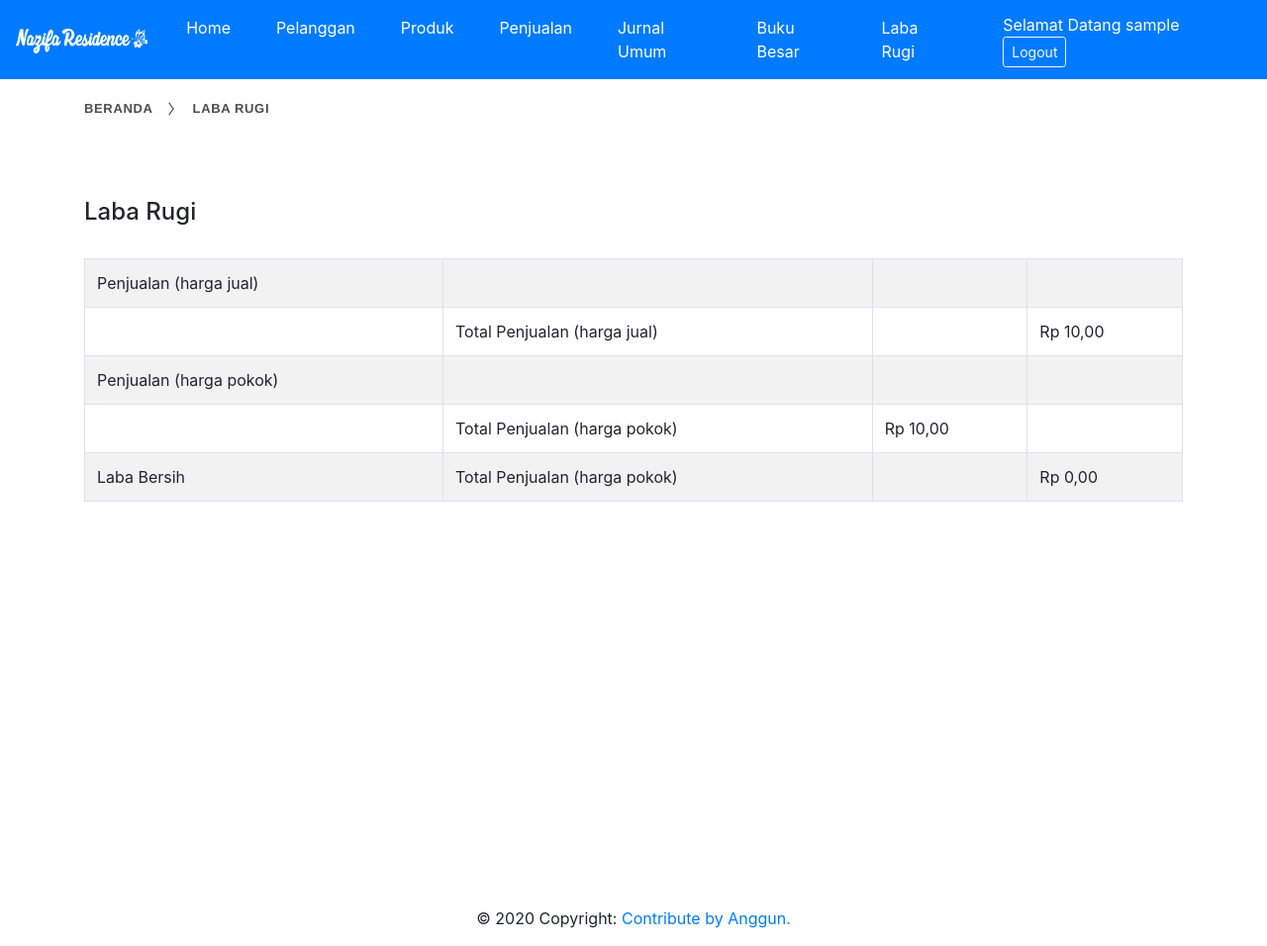
After one commit to adhanchaniago/penjualan, a CodeIgniter app: page /database/labarugi in a window 1280 px wide. The commit adds this page. Shown: the whole page at 99% size. Run offline with CodeIgniter, Linux system fonts and the light colour scheme; the visitor is signed in with stand-in values (Sample User, id 1); tables that the repository leaves empty or names only in its code hold one stand-in row (values such as "Sample post"); some libraries are stand-ins or nearby versions.

Commit message:
add laba rugi

```diff
--- a/application/config/routes.php
+++ b/application/config/routes.php
@@ -59,6 +59,7 @@ $route['logout'] = 'login/submit_logout';
 $route['register'] = 'register';
 $route['jurnal'] = 'jurnal';
 $route['bukubesar'] = 'pembukuan';
+$route['labarugi'] = 'labarugi';
 $route['404_override'] = '';
 $route['scan'] = 'main/scan';
 $route['assets/(:any)'] = 'assets/$1';
--- /dev/null
+++ b/application/controllers/Labarugi.php
@@ -0,0 +1,54 @@
+<?php
+defined('BASEPATH') OR exit('No direct script access allowed');
+/*Load all parser library*/
+require "vendor/autoload.php";
+use Sunra\PhpSimple\HtmlDomParser; // lib html parser
+use stringEncode\Encode; // lib html parser
+use PHPHtmlParser\Dom; // lib html parser
+use FastSimpleHTMLDom\Document; // lib html parser
+class Labarugi extends CI_Controller {
+
+	function __construct(){
+		parent::__construct();
+		$this->load->helper('url');
+		$this->load->library('form_validation');
+		$this->load->helper('form');
+		$this->load->library('form_validation');
+		date_default_timezone_set('Asia/Jakarta'); // default time zone indonesia
+	}
+
+	public function index()
+	{
+        if($this->session->userdata('status') != "login"){
+            redirect(base_url("login"));
+        }else{
+            // $query = "SELECT SUM(a.down_payment) as total_dp FROM pembelian a";
+            // $result = $this->db->query($query)->result();
+            // $data['total_dp'] = $result;
+
+            // $query1 = "SELECT SUM(a.total_sisa_bayar) as total_tagihan FROM pembelian a, tagihan b WHERE a.produk_id = b.produk_id and b.status = 'bayar'";
+            // $result1 = $this->db->query($query1)->result();
+            // $data['total_tagihan'] = $result1;
+
+            // $query2 = "SELECT b.bulan as bulan, b.tahun as tahun, b.tanggal as tanggal_tagihan FROM pembelian a, tagihan b WHERE a.produk_id = b.produk_id and b.status = 'bayar' ORDER BY bulan desc limit 1";
+            // $result2 = $this->db->query($query2)->result();
+            // $data['tanggal_akhir'] = $result2;
+
+            // $query3 = "SELECT a.pembayaran_perbulan, b.tanggal as tanggal_tagihan,  c.nama,  b.bulan as bulan, b.tahun as tahun FROM pembelian a, tagihan b, produk c WHERE a.produk_id = b.produk_id and b.status = 'bayar' and c.id = a.produk_id ORDER BY bulan";
+            // $result3 = $this->db->query($query3)->result();
+            // $data['daftar_jurnal'] = $result3;
+
+            // SELECT sum(harga) as total_harga_jual, sum(harga_pokok) as total_harga_pokok from produk
+
+            $query = "SELECT sum(harga) as total_harga_jual, sum(harga_pokok) as total_harga_pokok from produk";
+            $result = $this->db->query($query)->result();
+            $data['labarugi'] = $result;
+
+            $this->load->view('admin/static_header', $data);
+            $this->load->view('admin/static_navbar', $data);
+            $this->load->view('admin/dynamic_labarugi', $data);
+            $this->load->view('admin/static_footer', $data);
+        }
+    }
+
+}
--- /dev/null
+++ b/application/views/admin/dynamic_labarugi.php
@@ -0,0 +1,62 @@
+<section class="hero" style="padding-top:20px;padding-bottom:20px;">
+    <div class="container">
+        <div class="row">
+            <div class="col-lg-12 col-md-12 col-xs-12 w-50">
+                <ul class="breadcrumbs">
+                    <li><a href="<?php echo base_url()?>">Beranda</a></li>
+                    <li>Laba Rugi</li>
+                </ul>
+            </div>
+        </div>
+    </div>
+</section>
+<section  style="margin-top:60px; min-height:700px;">
+        <div class="container">
+            <div class="row">
+                <div class="col-lg-12 col-md-12 col-xs-12">
+                    <h4>Laba Rugi</h4>
+                    <br/>
+                    <?php
+                        function rupiah($angka){
+                            $hasil_rupiah = "Rp " . number_format($angka,2,',','.');
+                            return $hasil_rupiah;
+                        }
+                    ?>
+                    <table id="table1" class="table table-striped table-bordered responsive table-hover" width="100%">
+                                <tbody>
+                                    <tr>
+                                        <td>Penjualan (harga jual)</td>
+                                        <td></td>
+                                        <td></td>
+                                        <td></td>
+                                    </tr>
+                                    <tr>
+                                        <td></td>
+                                        <td>Total Penjualan (harga jual)</td>
+                                        <td></td>
+                                        <td><?php echo rupiah($labarugi[0] -> total_harga_jual); ?></td>
+                                    </tr>
+                                    <tr>
+                                        <td>Penjualan (harga pokok)</td>
+                                        <td></td>
+                                        <td></td>
+                                        <td></td>
+                                    </tr>
+                                    <tr>
+                                        <td></td>
+                                        <td>Total Penjualan (harga pokok)</td>
+                                        <td><?php echo rupiah($labarugi[0] -> total_harga_pokok); ?></td>
+                                        <td></td>
+                                    </tr>
+                                    <tr>
+                                        <td>Laba Bersih</td>
+                                        <td>Total Penjualan (harga pokok)</td>
+                                        <td></td>
+                                        <td><?php echo rupiah($labarugi[0] -> total_harga_jual - $labarugi[0] -> total_harga_pokok); ?></td>
+                                    </tr>
+                                </tbody>
+                            </table>
+                </div>
+            </div>
+        </div>
+</section>
--- a/application/views/admin/static_navbar.php
+++ b/application/views/admin/static_navbar.php
@@ -25,6 +25,9 @@
           <a class="nav-link" href="<?php echo site_url('bukubesar');?>">Buku Besar</a>
         </li>
         <li class="nav-item active">
+          <a class="nav-link" href="<?php echo site_url('labarugi');?>">Laba Rugi</a>
+        </li>
+        <li class="nav-item active">
           <a class="nav-link" href="#" style="display:none;">Laporan</a>
         </li>
     </ul>
```
